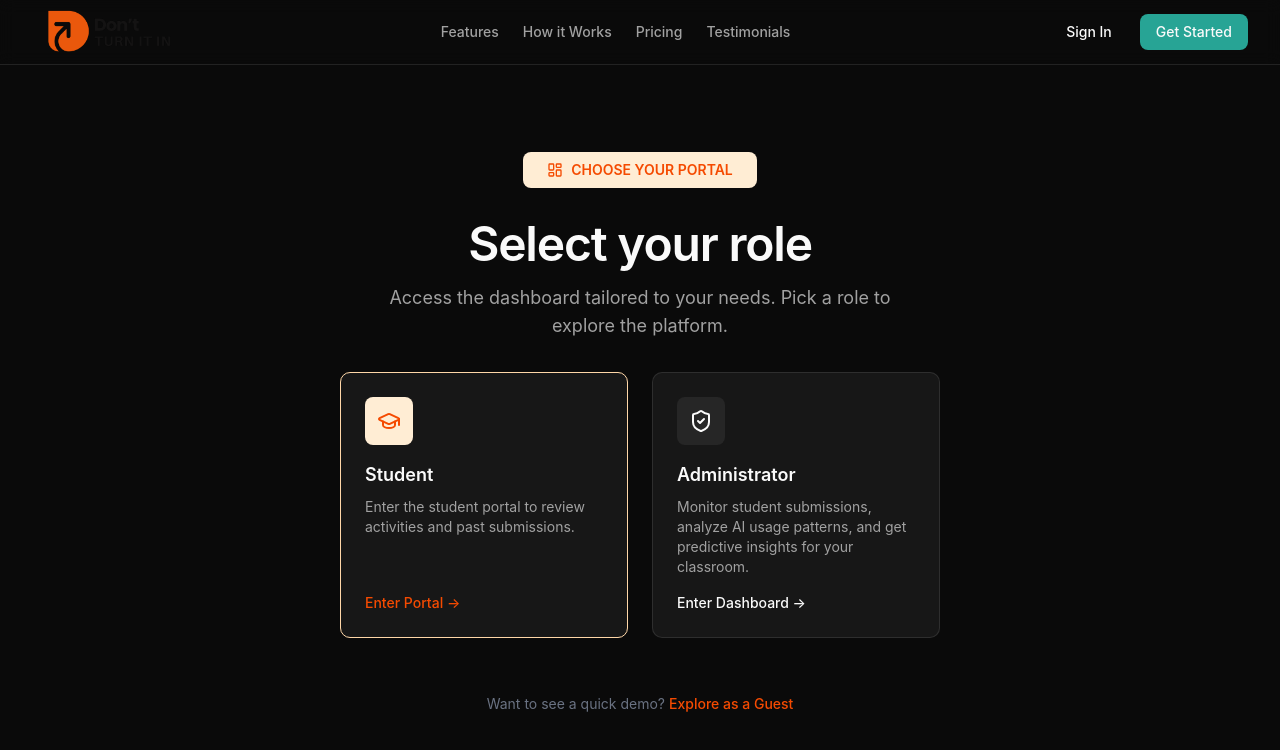
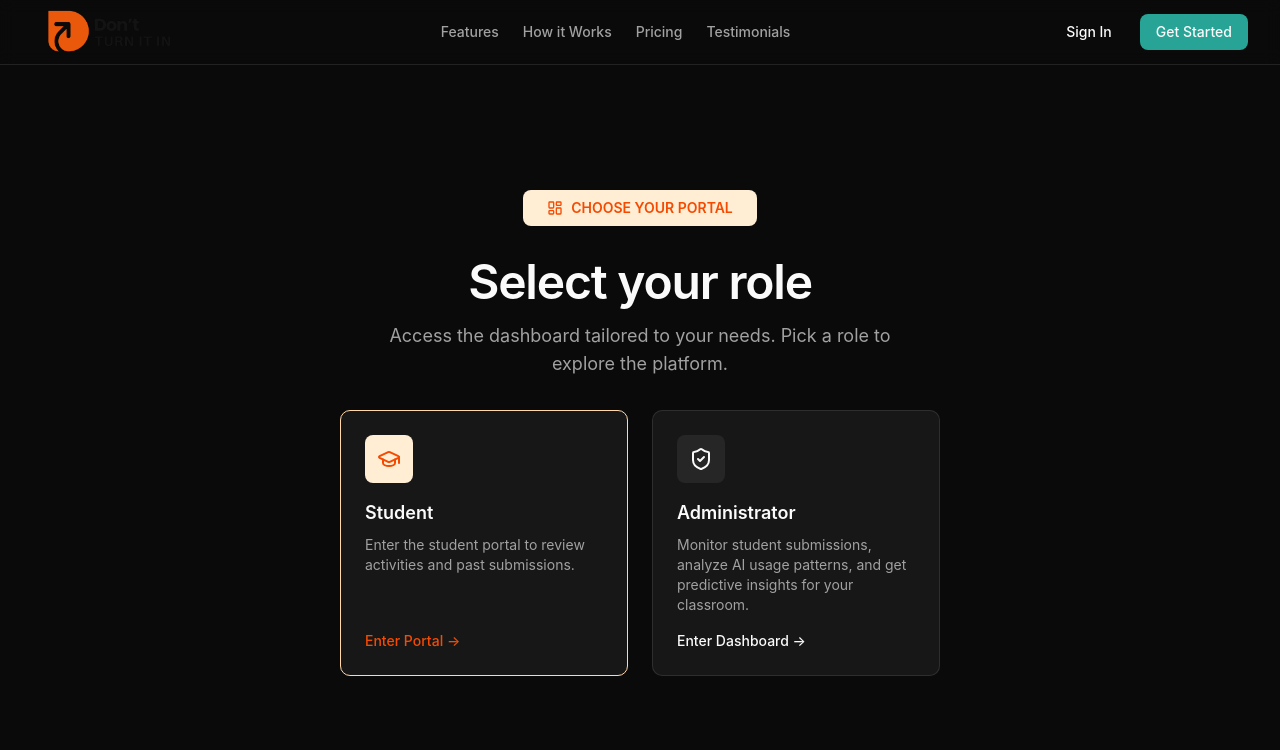
Before and after one commit to progchris00/dont-turn-it-in, a React (Vite) app in the folder frontend/: page / in a window 1280 px wide. Shown: the top 750 px of the page. Built offline with nearby package versions, Linux system fonts and the light colour scheme.

Commit message:
refactor: remove guest demo prompt from Home component

```diff
--- a/frontend/src/routes/index.tsx
+++ b/frontend/src/routes/index.tsx
@@ -74,12 +74,6 @@ function Home() {
               </span>
             </RouterLink>
           </div>
-          <p className="mt-6 text-sm text-gray-500 flex flex-row gap-1 cursor-pointer">
-            Want to see a quick demo?
-            <span className="text-orange-600 font-medium">
-              Explore as a Guest
-            </span>
-          </p>
         </div>
       </main>
     </div>
```
